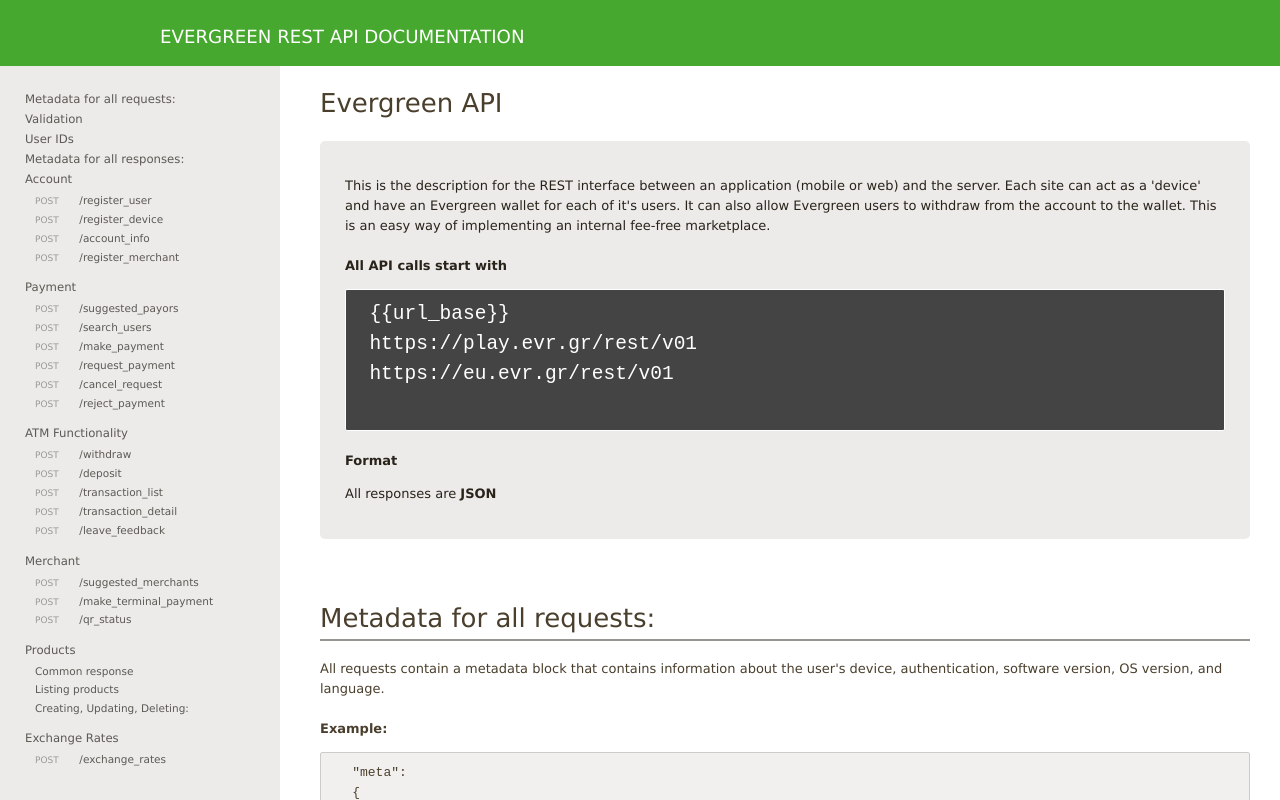
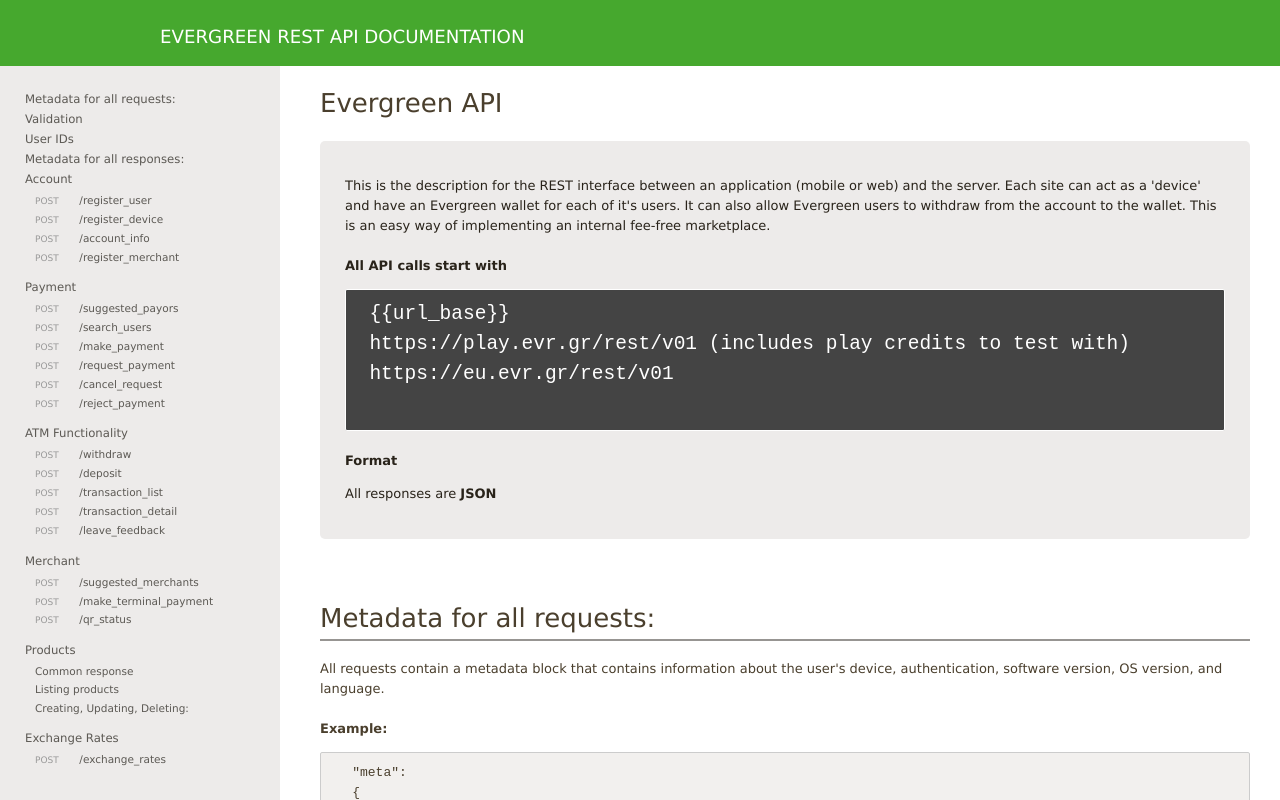
Before and after one commit to EVRGR/api, a plain HTML site: page index.html in a window 1280 px wide. Drawn offline with nearby package versions, Linux system fonts and the light colour scheme.

Commit message:
add description for play

```diff
--- a/index.html
+++ b/index.html
@@ -66,13 +66,13 @@
 <div class="intro">
 
 
-<p>	This is the description for the REST interface between an application (mobile or web) and the server. Each site can act as a 'device' and have an Evergreen wallet for each of it's users. It can also allow Evergreen users to withdraw from the account to the wallet. This is an easy way of implementing an internal fee-free marketplace.</p>
+<p>	This is the description for the REST interface between an application (mobile or web) and the server. Each site can act as a 'device' and have an Evergreen wallet for each of it's users. It can also allow Evergreen users to withdraw from the account to the wallet. This is an easy way of implementing an internal fee-free marketplace. </p>
 
 <h3>All API calls start with</h3>
 
 <pre class="base">
 {{url_base}}
-https://play.evr.gr/rest/v01
+https://play.evr.gr/rest/v01 (includes play credits to test with)
 https://eu.evr.gr/rest/v01
 
 </pre>
```
